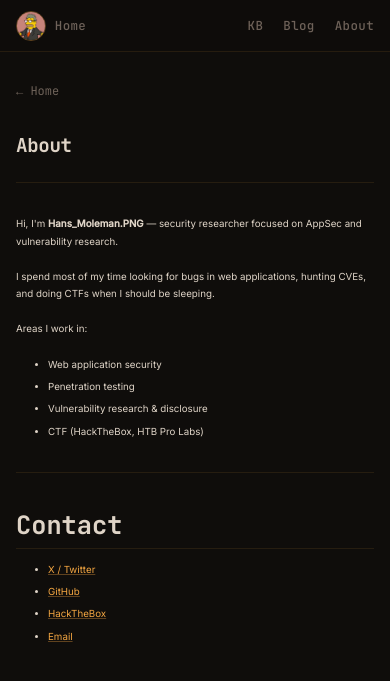
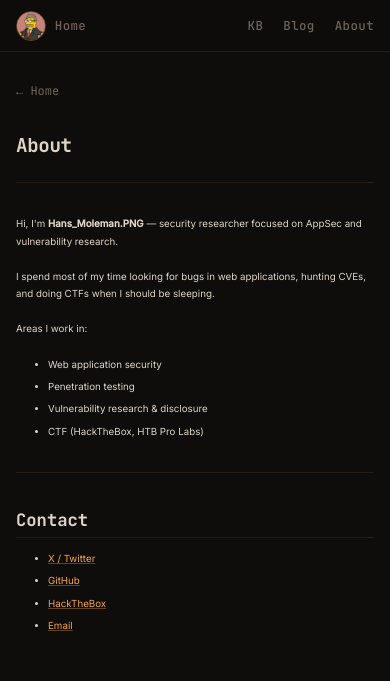
Before and after one commit to HansMolemanPNG/hansmolemanpng.github.io, an MkDocs documentation site: the page built from docs/about.md, in a window 390 px wide. Shown: the top 681 px of the page. Built offline with MkDocs 1.6.1, drawn with Linux system fonts in a browser that asks for light colours.

Commit message:
Apply consistent 25% heading scale anchored to body text
Work backwards from h4=body text (0.9375rem) with ×0.75 steps per level:
  title 2.5rem → h1 1.875 → h2 1.41 → h3 1.05 → h4 0.9375 (body)
  mobile: title 7.9vw → h1 5.9 → h2 4.4 → h3 3.3 → h4 2.5 (body)
Title raised from 1.55rem to 2.5rem to allow room for 4 clean steps.

https://claude.ai/code/session_01RkizXWCwpk2GxfPxeWvNQ1

```diff
--- a/docs/assets/style.css
+++ b/docs/assets/style.css
@@ -609,7 +609,7 @@ img { max-width: 100%; display: block; }
 
 .article-title {
   font-family: var(--font-mono);
-  font-size: 1.55rem;
+  font-size: 2.5rem;
   font-weight: 700;
   color: var(--text);
   letter-spacing: -0.025em;
@@ -664,13 +664,13 @@ img { max-width: 100%; display: block; }
   margin: 2.25rem 0 .75rem;
   line-height: 1.3;
 }
-.article-content h1 { font-size: 2rem; }
+.article-content h1 { font-size: 1.875rem; }
 .article-content h2 {
-  font-size: 1.5rem;
+  font-size: 1.41rem;
   padding-bottom: .35rem;
   border-bottom: 1px solid var(--border);
 }
-.article-content h3 { font-size: 1.15rem; }
+.article-content h3 { font-size: 1.05rem; }
 .article-content h4 { font-size: .9375rem; color: var(--muted); }
 
 .article-content p { margin-bottom: 1.1rem; }
@@ -1156,10 +1156,10 @@ img { max-width: 100%; display: block; }
      pre code scales with vw so it grows in proportion to the container. */
   .article-content,
   .article-subtitle   { font-size: 2.5vw; }
-  .article-title      { font-size: 5.4vw; }
-  .article-content h1 { font-size: 8.5vw; }
-  .article-content h2 { font-size: 6.5vw; }
-  .article-content h3 { font-size: 4.5vw; }
+  .article-title      { font-size: 7.9vw; }
+  .article-content h1 { font-size: 5.9vw; }
+  .article-content h2 { font-size: 4.4vw; }
+  .article-content h3 { font-size: 3.3vw; }
   .article-content h4 { font-size: 2.5vw; }
 
   .kb-layout {
```
